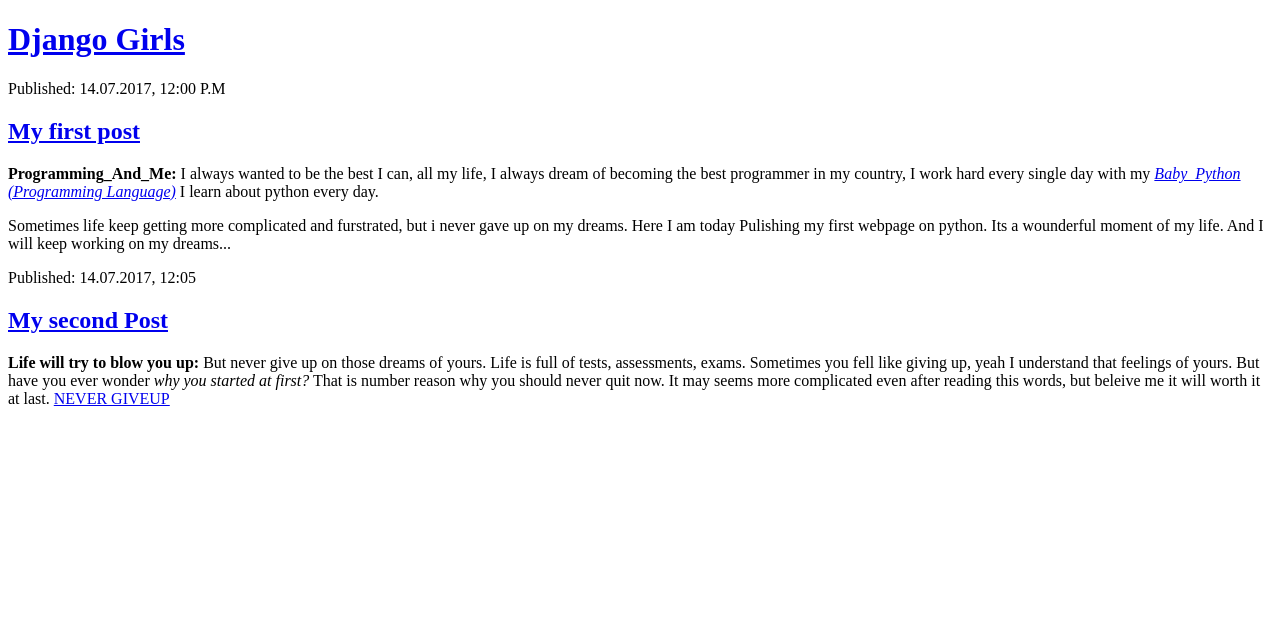
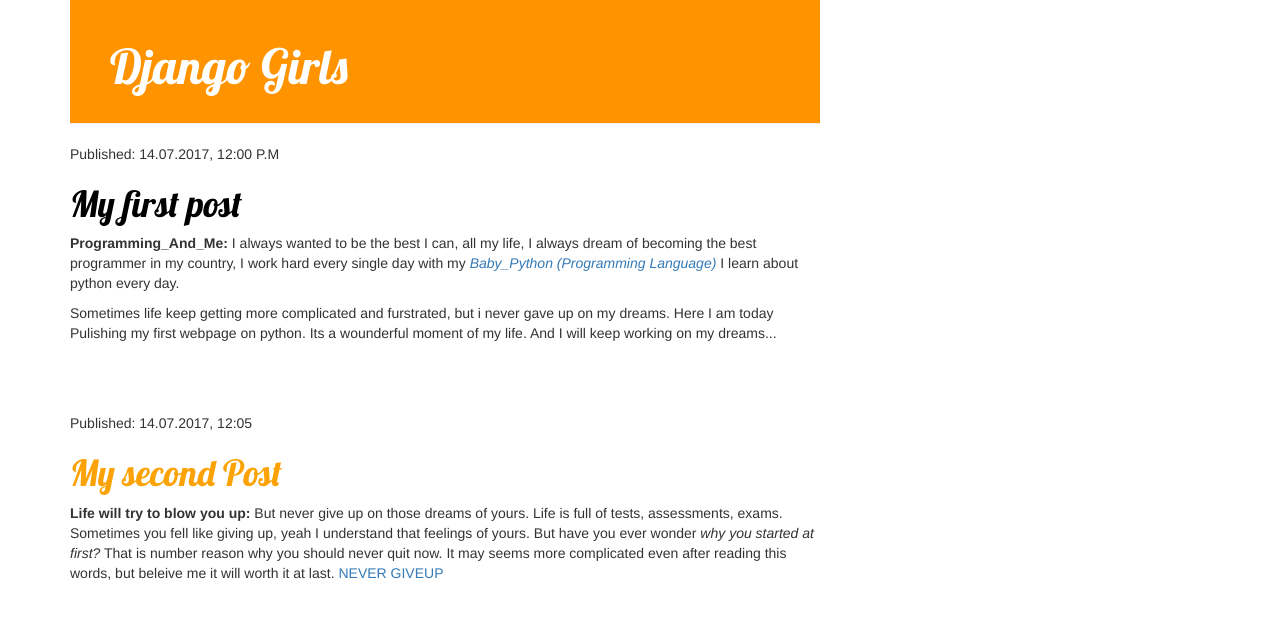
Before and after one commit to vincentiroleh/my-first-blog, a Django app: template blog/templates/blog/post_list.html in a window 1280 px wide. Shown: the top 619 px of the page. Run offline with Django 3.2, Linux system fonts and the light colour scheme; the template is opened without the code that fills it, so the values that code supplies are empty; parts of the project's set-up code (start-up, migrations or seed data) failed here and were passed over; some libraries are stand-ins or nearby versions.

Commit message:
Added view and template for detailed blog post as well as css for the site.

```diff
--- a/blog/models.py
+++ b/blog/models.py
@@ -1,7 +1,8 @@
 from django.db import	models
 from django.utils import timezone
+
+
 class	Post(models.Model):
-
 	author	=	models.ForeignKey('auth.User')
 	title	=	models.CharField(max_length=200)
 	text	=	models.TextField()
--- /dev/null
+++ b/blog/static/css/blog.css
@@ -0,0 +1,56 @@
+h1 a {
+	color: #FCA205;
+	font-family: 'Lobster';
+}
+
+body{
+	padding-left: 15px;
+}
+
+.page-header{
+	background-color: #ff9400;
+	margin-top:	0;
+	padding: 20px 20px 20px 40px;
+}
+
+
+.page-header h1, .page-header h1 a, .page-header h1	a:visited, .page-header h1 a:active {
+	color:	#ffffff;
+	font-size:	36pt;
+	text-decoration: none;
+}
+
+.content {
+	margin-left: 40px;
+}
+
+h1,	h2,	h3,	h4 {
+	font-family:	'Lobster',	cursive;
+}
+
+.date {
+	color:	#828282;
+}
+
+.save {
+	float: right;
+}
+
+.post-form textarea, .post-form	input	{
+	width: 100%;
+}
+
+.top-menu, .top-menu:hover,	.top-menu:visited	{
+	color: #ffffff;
+	float: right;
+	font-size: 26pt;
+	margin-right: 20px;
+}
+
+.post {
+	margin-bottom: 70px;
+}
+
+.post h1 a, .post h1 a:visited {
+	color:	#000000;
+}
--- a/blog/templates/blog/post_list.html
+++ b/blog/templates/blog/post_list.html
@@ -1,16 +1,28 @@
+{%	load	staticfiles	%}
 <!DOCTYPE html>
 <html>
 <head>
 	<title>Iroleh's Blog</title>
+	<link rel="stylesheet" href="//maxcdn.bootstrapcdn.com/bootstrap/3.2.0/css/bootstrap.min.css">
+
+	<link rel="stylesheet" href="//maxcdn.bootstrapcdn.com/bootstrap/3.2.0/css/bootstrap-theme.min.css">
+
+<link rel="stylesheet"	href="{%	static	'css/blog.css'	%}">
+
+<link	href="//fonts.googleapis.com/css?family=Lobster&subset=latin,latin-ext"	rel="stylesheet"	type="text/css">
+
 </head>
 <body>
-	<div>
+<div class="content container">
+	<div class="row">
+		<div class="col-md-8">
+			<div class="page-header">
 				<h1><a href="#">Django Girls</a></h1>
 			</div>
 
-	<div>
+				<div class="post">
 				<p>Published: 14.07.2017, 12:00 P.M</p>
-		<h2><a href="#">My first post</a></h2>
+				<h1><a href="#">My first post</a></h1>
 				<p>
 				<strong>Programming_And_Me:</strong> I always wanted to be the best I can, all my life, I always dream of becoming the best programmer in my country, I work hard every single day with my <em> <a target="_blank" href="http://www.python.org"> Baby_Python (Programming Language)</a> </em> I learn about python every day.
 				</p>
@@ -19,14 +31,30 @@
 				</p>
 
 				</div>
+
+				<div>
 				<p>Published: 14.07.2017, 12:05</p>
-		<h2><a href="#">My second Post</a></h2>
+				<h1><a href="#">My second Post</a></h1>
 				<p>
 					<strong>Life will try to blow you up:</strong> But never give up on those dreams of yours. Life is full of tests, assessments, exams. Sometimes you fell like giving up, yeah I understand that feelings of yours. But have you ever wonder <em>why you started at first?</em> That is number reason why you should never quit now. It may seems more complicated even after reading this words, but beleive me it will worth it at last. <a href="#">NEVER GIVEUP</a>
 				</p>
-	<div>
+				</div>
+
+
+
+
+
+
+
+
+
 
 		</div>
 
+	</div>
+
+</div>
+
+
 </body>
 </html>
```
Also changed, not shown: blog/templates/blog/base.html (added, +30 -0 lines). Lines whose indentation alone changed are shown as unchanged.
